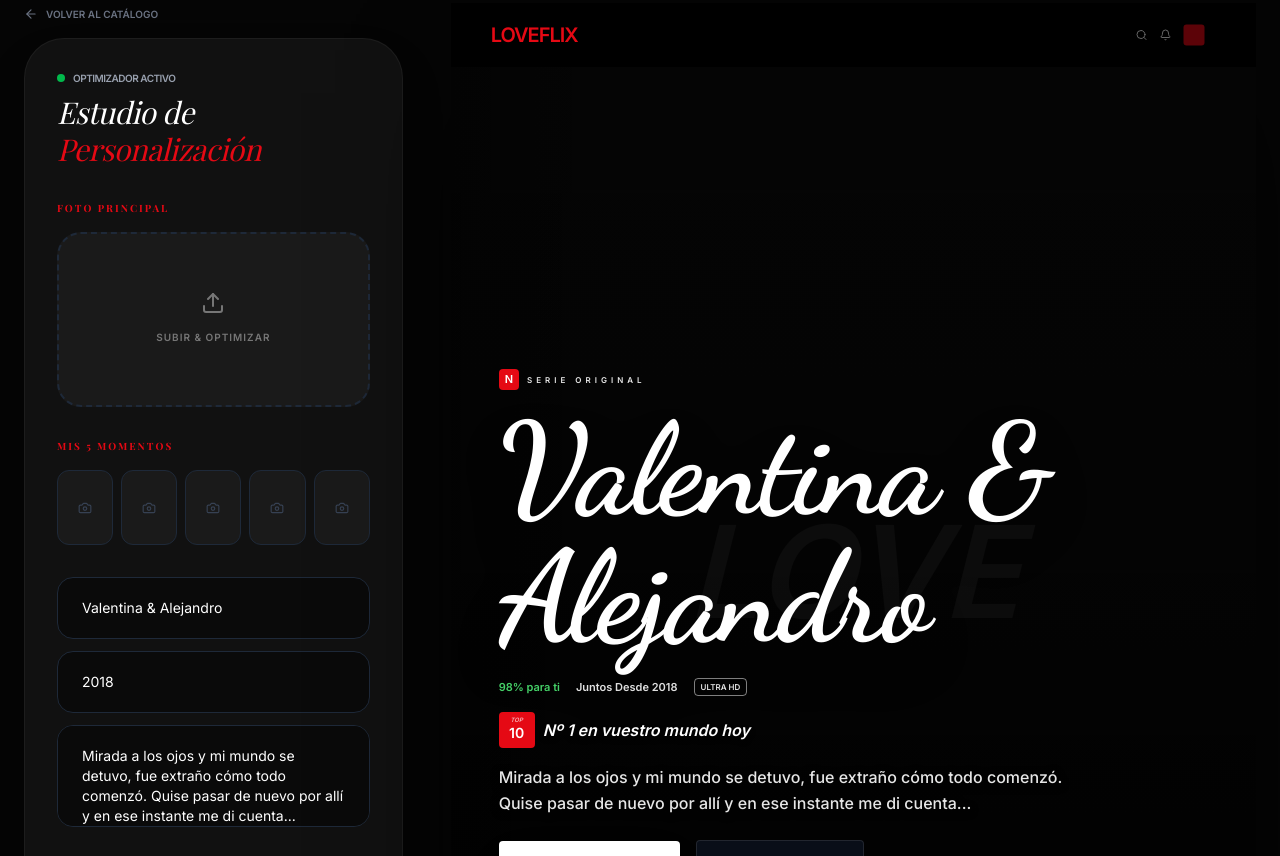
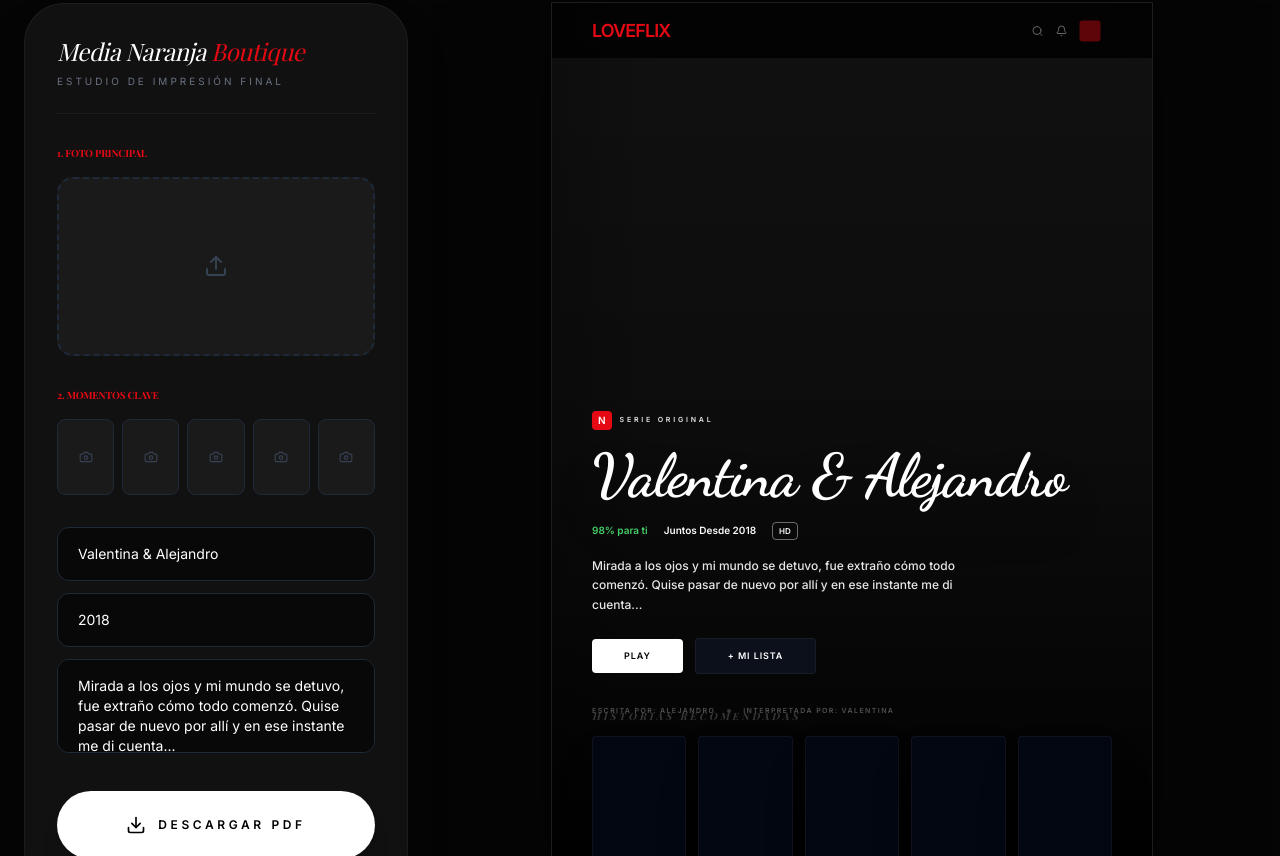
Before and after one commit to ritohp/MediaNaranja, a React (Vite) app: page /personalizar-cuadro in a window 1280 px wide. Shown: the part 224-1080 px from the top of the page. Built offline with nearby package versions, Linux system fonts and the light colour scheme; a web font is replaced by a local one.

Commit message:
Sync Boutique 19/04/2026 21:53:35.62

```diff
--- a/src/pages/MemoryCustomizer.tsx
+++ b/src/pages/MemoryCustomizer.tsx
@@ -17,7 +17,6 @@ export default function MemoryCustomizer() {
 
   const previewRef = useRef<HTMLDivElement>(null);
 
-  // FUNCIÓN MAESTRA: Optimiza y comprime la imagen antes de guardarla
   const optimizeImage = (file: File): Promise<string> => {
     return new Promise((resolve) => {
       const reader = new FileReader();
@@ -27,7 +26,7 @@ export default function MemoryCustomizer() {
           const canvas = document.createElement('canvas');
           let width = img.width;
           let height = img.height;
-          const MAX_SIZE = 1600; // Tamaño ideal para impresión A4 sin saturar memoria
+          const MAX_SIZE = 1200; // Bajamos un poco más para seguridad total
 
           if (width > height) {
             if (width > MAX_SIZE) {
@@ -46,8 +45,7 @@ export default function MemoryCustomizer() {
           const ctx = canvas.getContext('2d');
           if (ctx) {
             ctx.drawImage(img, 0, 0, width, height);
-            // Comprimimos al 75% de calidad JPEG
-            resolve(canvas.toDataURL('image/jpeg', 0.75));
+            resolve(canvas.toDataURL('image/jpeg', 0.7)); // Compresión óptima
           }
         };
         img.src = e.target?.result as string;
@@ -74,31 +72,39 @@ export default function MemoryCustomizer() {
     setIsExporting(true);
 
     try {
-        await new Promise(resolve => setTimeout(resolve, 600));
+        // Aseguramos que el usuario esté arriba para evitar fallos de posición
+        window.scrollTo(0, 0);
+        await new Promise(resolve => setTimeout(resolve, 500));
 
         const canvas = await html2canvas(previewRef.current, {
-            scale: 2, // Ahora que las fotos son ligeras, podemos subir un poco la calidad del canvas
+            scale: 1.5,
             useCORS: true,
-            backgroundColor: '#141414',
+            backgroundColor: '#000000',
             logging: false,
-            removeContainer: true
+            // Truco maestro: Forzamos dimensiones fijas para la captura independientemente de la pantalla
+            width: previewRef.current.offsetWidth,
+            height: previewRef.current.offsetHeight,
+            onclone: (clonedDoc) => {
+                const el = clonedDoc.getElementById('capture-area');
+                if (el) {
+                    el.style.width = '800px'; // Tamaño controlado para el clon
+                    el.style.height = '1131px'; // Proporción A4 exacta para el clon
+                }
+            }
         });
 
-        const imgData = canvas.toDataURL('image/jpeg', 0.9);
+        const imgData = canvas.toDataURL('image/jpeg', 0.75);
         const pdf = new jsPDF({
             orientation: 'p',
             unit: 'mm',
             format: 'a4'
         });
 
-        const pdfWidth = pdf.internal.pageSize.getWidth();
-        const pdfHeight = (canvas.height * pdfWidth) / canvas.width;
-
-        pdf.addImage(imgData, 'JPEG', 0, 0, pdfWidth, pdfHeight);
-        pdf.save(`MediaNaranja_Boutique_${names.replace(/\s+/g, '')}.pdf`);
+        pdf.addImage(imgData, 'JPEG', 0, 0, 210, 297);
+        pdf.save(`Boutique_Naranja_${Date.now()}.pdf`);
     } catch (err: any) {
-        console.error("PDF Export failed:", err);
-        alert("Lo sentimos, tu navegador se quedó sin memoria para el PDF. Intenta cerrar otras pestañas.");
+        console.error("PDF Error:", err);
+        alert(`Error técnico: ${err.message || 'Memoria'}). Intenta subir fotos de menos de 1MB o usa una ventana de incógnito.`);
     } finally {
         setIsExporting(false);
     }
@@ -111,49 +117,30 @@ export default function MemoryCustomizer() {
         .font-script { font-family: 'Dancing Script', cursive; }
       `}</style>
 
-      <div className="max-w-[1700px] mx-auto px-6 grid grid-cols-1 xl:grid-cols-12 gap-12">
+      <div className="max-w-[1500px] mx-auto px-6 grid grid-cols-1 xl:grid-cols-12 gap-10">
 
-        {/* PANEL DE EDICIÓN INTELIGENTE */}
+        {/* PANEL DE CONTROL */}
         <div className="xl:col-span-4 space-y-6">
-          <Link to="/galeria-recuerdos" className="inline-flex items-center gap-2 text-gray-500 hover:text-white transition-colors text-[10px] font-bold uppercase mb-4">
-            <ArrowLeft size={14} /> Volver al catálogo
-          </Link>
-
-          <div className="bg-[#111] p-8 rounded-[2.5rem] border border-white/5 space-y-8 shadow-2xl sticky top-24">
-            <header>
-                <div className="flex items-center gap-2 mb-2">
-                    <div className="w-2 h-2 rounded-full bg-green-500 animate-pulse"></div>
-                    <span className="text-[10px] uppercase font-bold text-gray-400 tracking-tighter">Optimizador Activo</span>
-                </div>
-                <h1 className="text-3xl font-serif italic text-white leading-tight">Estudio de <span className="text-[#E50914]">Personalización</span></h1>
+          <div className="bg-[#111] p-8 rounded-[2.5rem] border border-white/5 space-y-8 shadow-2xl">
+            <header className="border-b border-white/5 pb-6">
+                <h1 className="text-2xl font-serif italic text-white leading-tight">Media Naranja <span className="text-[#E50914]">Boutique</span></h1>
+                <p className="text-gray-500 text-[10px] uppercase tracking-[0.3em] mt-2">Estudio de Impresión Final</p>
             </header>
 
             <section className="space-y-4">
-              <h3 className="text-[10px] font-black uppercase text-[#E50914] tracking-[0.2em]">Foto Principal</h3>
-              <div onClick={() => document.getElementById('main-upload')?.click()} className="w-full aspect-video bg-[#1a1a1a] rounded-3xl border-2 border-dashed border-gray-800 flex items-center justify-center cursor-pointer hover:border-[#E50914] transition-all overflow-hidden relative group">
-                {mainPhoto ? (
-                    <>
-                        <img src={mainPhoto} className="w-full h-full object-cover" />
-                        <div className="absolute inset-0 bg-black/40 opacity-0 group-hover:opacity-100 transition-opacity flex items-center justify-center">
-                            <span className="text-[10px] font-bold uppercase tracking-widest">Cambiar Imagen</span>
-                        </div>
-                    </>
-                ) : (
-                    <div className="text-center opacity-40">
-                        <Upload className="mx-auto mb-2" />
-                        <span className="text-[10px] font-bold uppercase tracking-widest leading-none">Subir & Optimizar</span>
-                    </div>
-                )}
+              <h3 className="text-[10px] font-black uppercase text-[#E50914]">1. Foto Principal</h3>
+              <div onClick={() => document.getElementById('main-upload')?.click()} className="w-full aspect-video bg-[#1a1a1a] rounded-2xl border-2 border-dashed border-gray-800 flex items-center justify-center cursor-pointer hover:border-[#E50914] overflow-hidden">
+                {mainPhoto ? <img src={mainPhoto} className="w-full h-full object-cover" /> : <Upload className="text-gray-700" />}
                 <input type="file" id="main-upload" hidden onChange={(e) => handlePhotoUpload(e)} />
               </div>
             </section>
 
             <section className="space-y-4">
-              <h3 className="text-[10px] font-black uppercase text-[#E50914] tracking-[0.2em]">Mis 5 Momentos</h3>
+              <h3 className="text-[10px] font-black uppercase text-[#E50914]">2. Momentos Clave</h3>
               <div className="grid grid-cols-5 gap-2">
                 {galleryPhotos.map((photo, i) => (
-                  <div key={i} onClick={() => document.getElementById(`gallery-${i}`)?.click()} className="aspect-[3/4] bg-[#1a1a1a] rounded-xl border border-gray-800 flex items-center justify-center cursor-pointer hover:border-[#E50914] overflow-hidden transition-all text-gray-700">
-                    {photo ? <img src={photo} className="w-full h-full object-cover" /> : <Camera size={14} />}
+                  <div key={i} onClick={() => document.getElementById(`gallery-${i}`)?.click()} className="aspect-[3/4] bg-[#1a1a1a] rounded-lg border border-gray-800 flex items-center justify-center cursor-pointer hover:border-[#E50914] overflow-hidden">
+                    {photo ? <img src={photo} className="w-full h-full object-cover" /> : <Camera size={14} className="text-gray-700" />}
                     <input type="file" id={`gallery-${i}`} hidden onChange={(e) => handlePhotoUpload(e, i)} />
                   </div>
                 ))}
@@ -161,87 +148,83 @@ export default function MemoryCustomizer() {
             </section>
 
             <section className="space-y-3">
-              <input type="text" value={names} onChange={(e) => setNames(e.target.value)} placeholder="Nombres protagonistas" className="w-full bg-[#0a0a0a] border border-gray-800 rounded-2xl px-6 py-5 outline-none focus:border-[#E50914] text-sm transition-all" />
-              <input type="text" value={date} onChange={(e) => setDate(e.target.value)} placeholder="Año especial" className="w-full bg-[#0a0a0a] border border-gray-800 rounded-2xl px-6 py-5 outline-none focus:border-[#E50914] text-sm transition-all" />
-              <textarea value={synopsis} onChange={(e) => setSynopsis(e.target.value)} rows={3} placeholder="Escribe vuestra historia..." className="w-full bg-[#0a0a0a] border border-gray-800 rounded-2xl px-6 py-5 outline-none focus:border-[#E50914] text-sm resize-none transition-all"></textarea>
+              <input type="text" value={names} onChange={(e) => setNames(e.target.value)} placeholder="Nombres" className="w-full bg-[#080808] border border-gray-800 rounded-xl px-5 py-4 outline-none focus:border-[#E50914] text-sm" />
+              <input type="text" value={date} onChange={(e) => setDate(e.target.value)} placeholder="Año (ej: 2020)" className="w-full bg-[#080808] border border-gray-800 rounded-xl px-5 py-4 outline-none focus:border-[#E50914] text-sm" />
+              <textarea value={synopsis} onChange={(e) => setSynopsis(e.target.value)} rows={3} placeholder="Danos una sinopsis..." className="w-full bg-[#080808] border border-gray-800 rounded-xl px-5 py-4 outline-none focus:border-[#E50914] text-sm resize-none"></textarea>
             </section>
 
-            <button onClick={exportPDF} disabled={isExporting} className={`w-full py-6 bg-white text-black rounded-3xl font-black tracking-[0.2em] transition-all flex items-center justify-center gap-3 shadow-[0_20px_40px_rgba(255,255,255,0.1)] ${isExporting ? 'opacity-50 cursor-wait' : 'hover:bg-[#f0f0f0] hover:translate-y-[-2px] active:translate-y-[0px]'}`}>
-              {isExporting ? <><Loader2 className="animate-spin" size={24} /> PROCESANDO PDF...</> : <><Download size={22} /> DESCARGAR PARA IMPRIMIR</>}
+            <button onClick={exportPDF} disabled={isExporting} className={`w-full py-6 bg-white text-black rounded-full font-black text-xs uppercase tracking-[0.3em] transition-all flex items-center justify-center gap-3 shadow-xl ${isExporting ? 'opacity-50' : 'hover:bg-red-50'}`}>
+              {isExporting ? <><Loader2 className="animate-spin" size={20} /> Generando...</> : <><Download size={20} /> Descargar PDF</>}
             </button>
           </div>
         </div>
 
-        {/* PREVIEW AREA (OPTIMIZADA) */}
-        <div className="xl:col-span-8">
-          <div ref={previewRef} className="w-full aspect-[1/1.414] bg-[#000] shadow-[0_60px_120px_-30px_rgba(0,0,0,1)] relative overflow-hidden" id="pdf-safe-area">
-            {/* BACKGROUND PHOTO (OPTIMIZADA) */}
-            <div className="absolute inset-0">
+        {/* ÁREA DE RENDERIZADO (PROTEGIDA) */}
+        <div className="xl:col-span-8 flex justify-center">
+          <div
+            ref={previewRef}
+            id="capture-area"
+            className="w-full max-w-[600px] aspect-[1/1.414] bg-black shadow-[0_0_80px_rgba(0,0,0,0.5)] relative overflow-hidden ring-1 ring-white/10"
+          >
+            {/* BACKGROUND */}
+            <div className="absolute inset-0 z-0">
                {mainPhoto ? (
                  <img src={mainPhoto} className="w-full h-full object-cover object-center" />
                ) : (
-                 <div className="w-full h-full bg-[#050505] flex items-center justify-center text-white/5 font-black text-9xl italic select-none">LOVE</div>
+                 <div className="w-full h-full bg-[#111]"></div>
                )}
                <div className="absolute inset-0 bg-gradient-to-t from-black via-black/30 to-transparent"></div>
-               <div className="absolute inset-y-0 left-0 w-2/5 bg-gradient-to-r from-black/40 via-transparent to-transparent"></div>
+               <div className="absolute inset-y-0 left-0 w-1/3 bg-gradient-to-r from-black/20 via-transparent to-transparent"></div>
             </div>
 
-            {/* LOGO BAR */}
-            <header className="absolute top-0 inset-x-0 h-16 flex items-center justify-between px-10 z-50 bg-[#000000]">
-               <div className="text-[#E50914] text-xl font-black tracking-tighter">LOVEFLIX</div>
-               <div className="flex gap-4 items-center opacity-40 scale-75">
+            {/* TOP LOGO */}
+            <header className="absolute top-0 inset-x-0 h-14 flex items-center justify-between px-10 z-50 bg-black/80 backdrop-blur-sm border-b border-white/5">
+               <div className="text-[#E50914] text-lg font-black tracking-tighter">LOVEFLIX</div>
+               <div className="flex gap-4 items-center opacity-40 scale-75 text-white">
                  <Search size={16}/> <Bell size={16}/>
                  <div className="w-7 h-7 bg-[#E50914] rounded-sm"></div>
                </div>
             </header>
 
-            {/* MAIN CONTENT AREA */}
-            <div className="absolute inset-x-12 bottom-52 z-40 space-y-4">
+            {/* TEXT CONTENT */}
+            <div className="absolute inset-x-10 bottom-44 z-40 space-y-4">
                 <div className="flex items-center gap-2">
-                  <span className="bg-[#E50914] text-white text-[11px] font-black px-1.5 py-0.5 rounded-sm">N</span>
-                  <span className="text-white/90 font-bold tracking-[0.5em] text-[8px] uppercase">Serie Original</span>
+                  <span className="bg-[#E50914] text-white text-[10px] font-black px-1.5 py-0.5 rounded-sm">N</span>
+                  <span className="text-white/90 font-bold tracking-[0.4em] text-[7px] uppercase">Serie Original</span>
                 </div>
 
-                <h2 className="text-7xl md:text-9xl font-script text-white leading-none drop-shadow-2xl">
+                <h2 className="text-6xl font-script text-white leading-none drop-shadow-2xl">
                     {names}
                 </h2>
 
-                <div className="flex items-center gap-4 text-[11px] font-bold text-white/90">
+                <div className="flex items-center gap-4 text-[10px] font-bold text-white">
                     <span className="text-[#46d369]">98% para ti</span>
                     <span>Juntos Desde {date}</span>
-                    <span className="border border-white/50 px-1.5 py-0.5 rounded-sm text-[8px] font-black uppercase">Ultra HD</span>
+                    <span className="border border-white/40 px-1.5 py-0.5 rounded-sm text-[8px] font-black uppercase">HD</span>
                 </div>
 
-                <div className="flex items-center gap-2">
-                    <div className="w-9 h-9 bg-[#E50914] rounded-sm flex flex-col items-center justify-center font-black leading-none text-white">
-                        <span className="text-[6px] opacity-70 italic font-sans uppercase">TOP</span>
-                        <span className="text-sm">10</span>
-                    </div>
-                    <span className="text-base font-bold italic text-white drop-shadow-md">Nº 1 en vuestro mundo hoy</span>
-                </div>
-
-                <p className="text-sm md:text-base text-white/90 max-w-xl font-medium leading-relaxed drop-shadow-[0_2px_4px_rgba(0,0,0,0.5)]">
+                <p className="text-xs text-white/90 max-w-sm font-medium leading-relaxed">
                    {synopsis}
                 </p>
 
-                <div className="flex items-center gap-4 pt-2">
-                    <div className="px-10 py-3 bg-white text-black rounded font-black text-xs uppercase tracking-[0.2em] shadow-2xl">Reproducir</div>
-                    <div className="px-10 py-3 bg-gray-900/60 text-white rounded font-black text-xs uppercase tracking-[0.2em] border border-white/10 backdrop-blur-sm">+ Mi Lista</div>
+                <div className="flex items-center gap-3 pt-2">
+                    <div className="px-8 py-2.5 bg-white text-black rounded font-black text-[9px] uppercase tracking-widest">Play</div>
+                    <div className="px-8 py-2.5 bg-gray-900/60 text-white rounded font-black text-[9px] uppercase tracking-widest border border-white/5">+ Mi Lista</div>
                 </div>
 
-                <div className="pt-6 text-[8px] font-bold text-white/30 uppercase tracking-[0.3em] flex items-center gap-4">
+                <div className="pt-4 text-[7px] font-bold text-white/30 uppercase tracking-[0.2em] flex items-center gap-3">
                    <div>Escrita por: {writtenBy}</div>
                    <div className="w-1 h-1 bg-white/20 rounded-full"></div>
                    <div>Interpretada por: {destinedTo}</div>
                 </div>
             </div>
 
-            {/* LOWER GALLERY */}
-            <div className="absolute inset-x-12 bottom-8 z-40 bg-black/30 p-3 rounded-lg border border-white/5">
-               <h4 className="text-[10px] font-black mb-3 uppercase tracking-[0.3em] text-white/30 italic">Capítulos destacados</h4>
-               <div className="grid grid-cols-5 gap-4">
+            {/* GALLERIA INTERNA */}
+            <div className="absolute inset-x-10 bottom-6 z-40">
+               <h4 className="text-[10px] font-black mb-3 uppercase tracking-[0.3em] text-white/20 italic">Historias recomendadas</h4>
+               <div className="grid grid-cols-5 gap-3">
                   {galleryPhotos.map((photo, i) => (
-                    <div key={i} className="aspect-[3/4.5] bg-gray-950 rounded border border-white/10 overflow-hidden shadow-2xl transition-transform">
+                    <div key={i} className="aspect-[3/4.2] bg-gray-950 rounded-sm border border-white/5 overflow-hidden shadow-2xl">
                        {photo && <img src={photo} className="w-full h-full object-cover" />}
                     </div>
                   ))}
```
